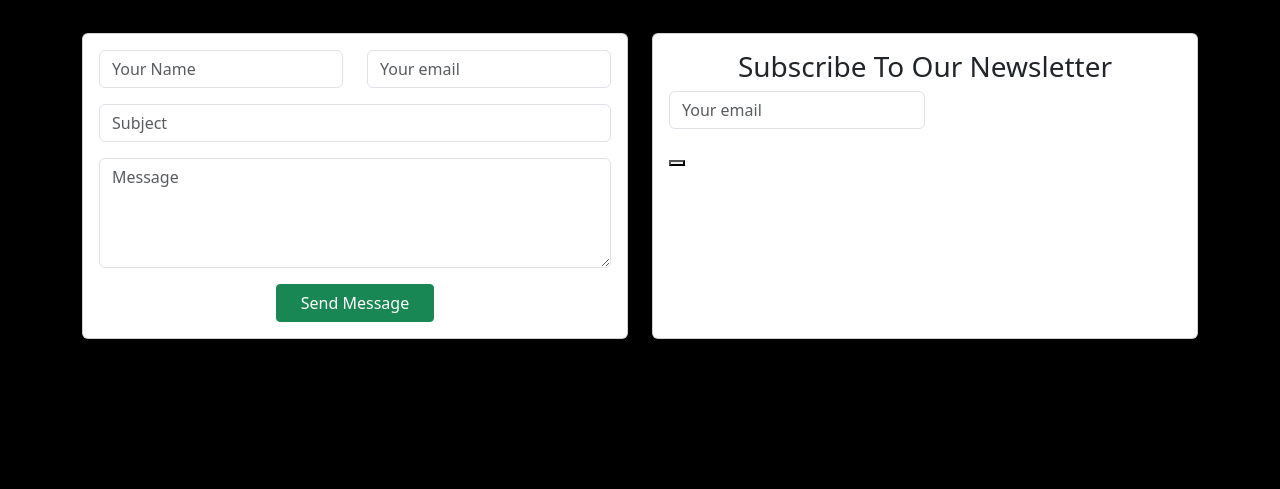
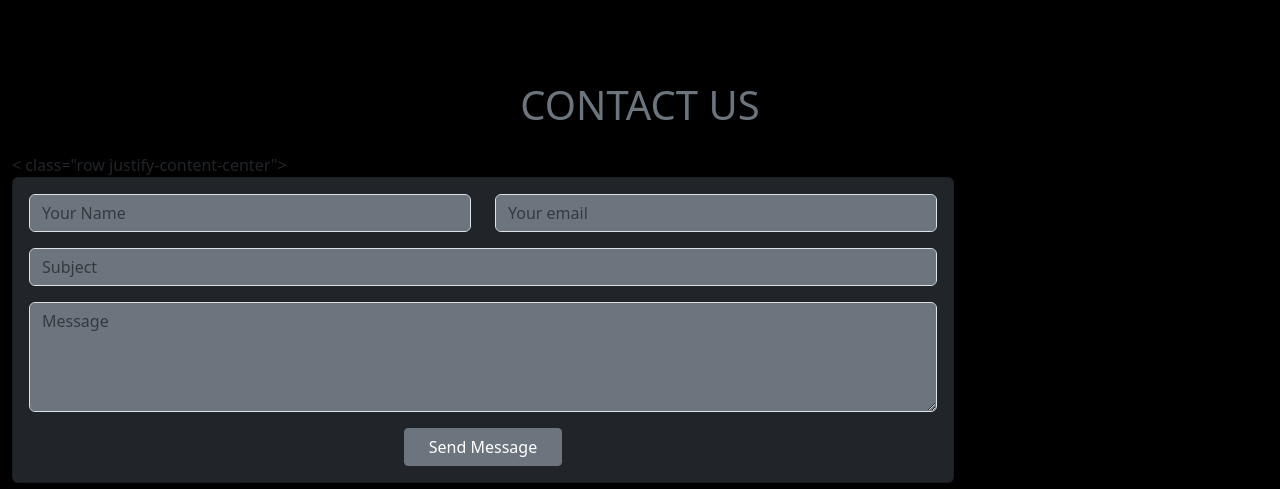
Before and after one commit to a-rossman0825/cool_site2, a plain HTML site: page index.html in a window 1280 px wide. Shown: the part 2165-2654 px from the top of the page. Before the commit the page ends 2504 px from the top, so only its background shows below. Drawn offline with nearby package versions, Linux system fonts and the light colour scheme; a script that the page names is missing.

Commit message:
Add Social Links Section HTML & CSS

```diff
--- a/index.html
+++ b/index.html
@@ -120,17 +120,17 @@
       </div>
       <div class="col-6 col-lg-2">
         <div class="card mt-3">
-          <img src="./images/rp-jacket.webp" alt="rattlesnake preachers branded shirt" style="background-size: contain;">
+          <img src="./images/rp-jacket.webp" alt="rattlesnake preachers branded jacket" style="background-size: contain;">
         </div>
       </div>
       <div class="col-6 col-lg-2">
         <div class="card mt-3">
-          <img src="./images/rp-sweater.webp" alt="rattlesnake preachers branded shirt" style="background-size: contain;">
+          <img src="./images/rp-sweater.webp" alt="rattlesnake preachers branded sweater" style="background-size: contain;">
         </div>
       </div>
       <div class="col-6 col-lg-2">
         <div class="card mt-3">
-          <img src="./images/rp-pants.webp" alt="rattlesnake preachers branded shirt" style="background-size: contain;">
+          <img src="./images/rp-pants.webp" alt="rattlesnake preachers branded pants" style="background-size: contain;">
         </div>
       </div>
       <div class="col-10 col-lg-2">
@@ -142,47 +142,49 @@
   </section>
 
   <!-- NOTE: CONTACT SECTION -->
-  <section class="container">
-    <div class="row justify-content-center">
+  <section class="container-fluid mt-5">
+    <div class="row text-center">
+      <div class="col-12 mt-5 mb-3">
+        <h1 class="text-secondary">CONTACT US</h1>
+      </div>
+    </div>
+    < class="row justify-content-center">
       <!--NOTE: CONTACT FORM-->
-      <div class="col-12 col-lg-6 mb-4 mb-lg-0">
-        <div class="card shadow-sm rounded h-100">
+      <div class="col-12 col-lg-9 mb-4 mb-lg-0">
+        <div class="card shadow-sm rounded h-100 bg-dark">
           <div class="card-body">
             <form>
               <div class="row">
-                <div class="col-12 col-lg-6 mb-3">
-                  <input type="text" class="form-control text-secondary fw-light" id="name" placeholder="Your Name">
+                <div class="col-12 col-md-6 mb-3">
+                  <input type="text" class="form-control text-secondary fw-light bg-secondary text-black" id="name" placeholder="Your Name">
                 </div>
-                <div class="col-12 col-lg-6 mb-3">
-                  <input type="email" class="form-control text-secondary fw-light" id="email" placeholder="Your email">
+                <div class="col-12 col-md-6 mb-3">
+                  <input type="email" class="form-control text-secondary fw-light bg-secondary text-black" id="email" placeholder="Your email">
                 </div>
               </div>
               <div class="col-12 mb-3">
-                <input type="text" class="form-control text-secondary fw-light" id="subject" placeholder="Subject">
+                <input type="text" class="form-control text-secondary fw-light bg-secondary text-black" id="subject" placeholder="Subject">
               </div>
               <div class="col-12 mb-3">
-                <textarea class="form-control text-secondary fw-light" id="message" rows="4"
+                <textarea class="form-control text-secondary fw-light bg-secondary text-black" id="message" rows="4"
                   placeholder="Message"></textarea>
               </div>
               <div class="text-center">
-                <button type="submit" class="btn btn-success rounded-1 px-4">Send Message</button>
+                <button type="submit" class="btn btn-secondary rounded-1 px-4">Send Message</button>
               </div>
             </form>
           </div>
         </div>
       </div>
-      <div class="col-12 col-lg-6 mb-4 mb-lg-0">
-        <div class="card shadow-sm rounded h-100">
-          <div class="card-body">
-              <div class="col-12 text-center display-4 fw-bold">
-                <h3>Subscribe To Our Newsletter</h3>
-              </div>
-              <form>
-                <div class="col-12 col-lg-6 mb-3">
-                  <input type="email" class="form-control text-secondary fw-light" id="email" placeholder="Your email">
-                </div>
-                <button class=""
-              </form>
+        <!--NOTE: SOCIAL LINKS-->
+    <div class="row justify-content-center">
+        <div class="col-8">
+          <div class="card shadow-sm rounded h-100 bg-black text-center">
+            <h6 class="display-4 contact-links mt-3 mb-3 d-flex justify-content-around">
+              <a href=""><i class="text-light mdi mdi-facebook"></i></a>
+              <a href=""><i class="text-light mdi mdi-instagram"></i></a>
+              <a href=""><i class="text-light mdi mdi-spotify"></i></a>
+            </h6>
           </div>
         </div>
       </div>
```
